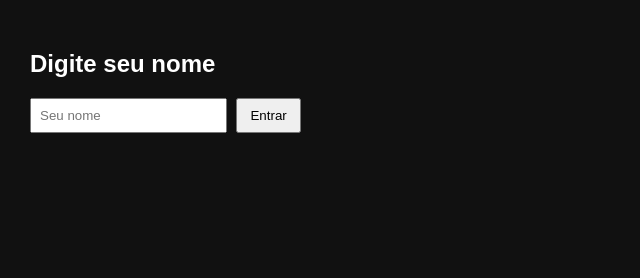
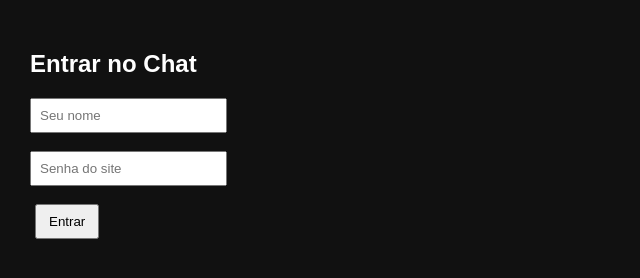
Before and after one commit to Davi10556/chat-carros, a plain HTML site: page index.html in a window 1280 px wide. Shown: the whole page, without its empty margins (0-640 px from the left). Drawn offline with Linux system fonts and the light colour scheme.

Commit message:
Update login prompt and add password input

```diff
--- a/index.html
+++ b/index.html
@@ -3,17 +3,19 @@
 <head>
   <meta charset="UTF-8">
   <title>Chat Online</title>
-
-  <!-- MUITO IMPORTANTE PRA CELULAR -->
   <meta name="viewport" content="width=device-width, initial-scale=1.0">
-
   <link rel="stylesheet" href="style.css">
 </head>
 <body>
 
 <div id="login">
-  <h2>Digite seu nome</h2>
+  <h2>Entrar no Chat</h2>
+
   <input id="nameInput" placeholder="Seu nome">
+  <br><br>
+  <input id="passInput" type="password" placeholder="Senha do site">
+  <br><br>
+
   <button onclick="entrar()">Entrar</button>
 </div>
 
```
